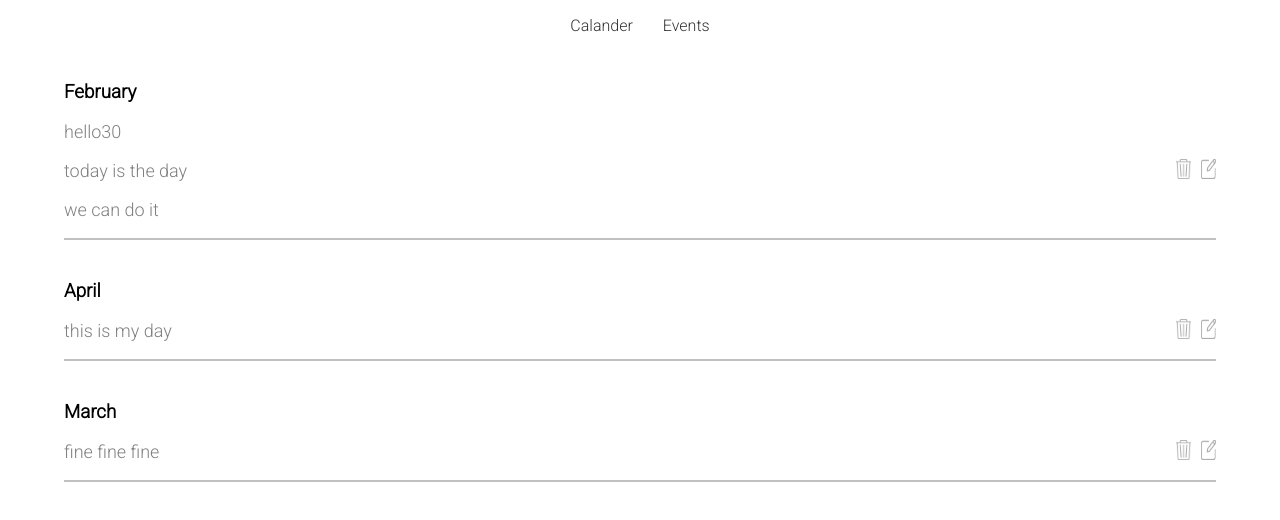
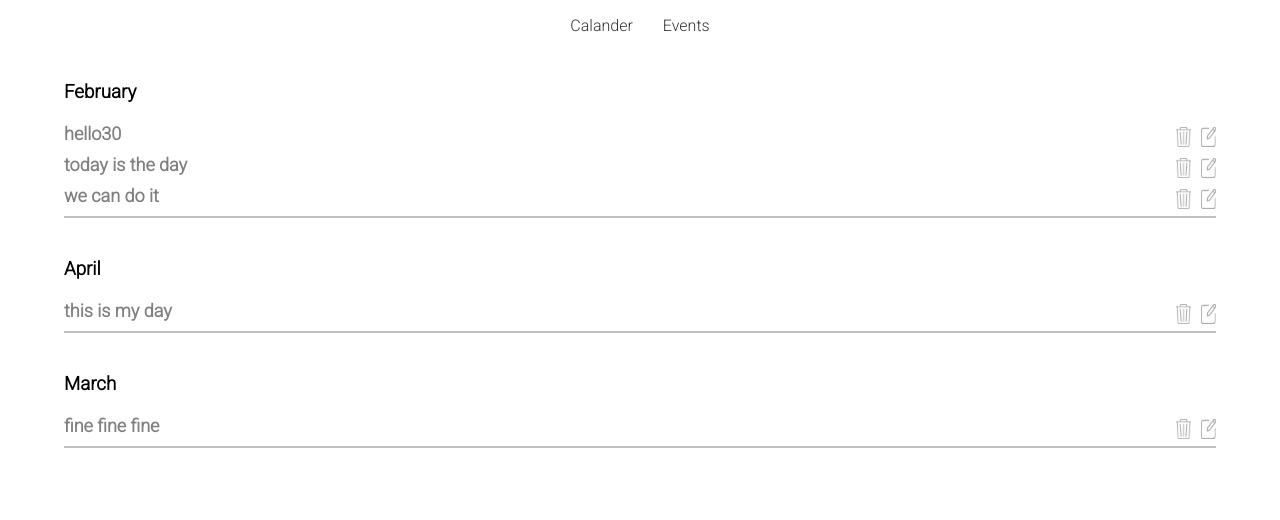
Before and after one commit to benjamin-karami/calander, a React (Create React App) app: page /events in a window 1280 px wide. Shown: the top 520 px of the page. Built offline with nearby package versions, Linux system fonts and the light colour scheme.

Commit message:
events container delete

```diff
--- a/src/containers/events/Events.jsx
+++ b/src/containers/events/Events.jsx
@@ -41,22 +41,23 @@ const Events = () => {
   );
 
   const items = Object.keys(grouped_items).map(function (k) {
-    const titles = grouped_items[k].map((i) => {
-      return <p key={i.id}>{i.title}</p>;
+    const items = grouped_items[k].map((i) => {
+      return i;
     });
     const obj = {
       name: k,
-      title: titles,
+      title: items,
     };
     return obj;
   });
 
   const handleEventEdit = (id) => {
+    console.log(id);
     setEditEvent(events.filter((e) => e.id === id));
-    dispatch(editEventModal(true));
+    // dispatch(editEventModal(true));
     dispatch(modalOpen(true));
-    dispatch(withEventModal(false));
-    dispatch(eventDetailModal(false));
+    // dispatch(withEventModal(false));
+    // dispatch(eventDetailModal(false));
   };
 
   const handleEventDetail = (id) => {
@@ -79,23 +80,27 @@ const Events = () => {
         return (
           <EventsContainer key={i}>
             <EventMonth>{item.name}</EventMonth>
-            <Event>
-              <EventTitle onClick={(e) => handleEventDetail(item.id)}>
-                {item.title}
+            {item.title.map((e) => {
+              return (
+                <Event key={e.id}>
+                  <EventTitle onClick={(event) => handleEventDetail(e.id)}>
+                    {e.title}
                   </EventTitle>
                   <EventIcons>
                     <EventIcon
-                  onClick={(e) => handleDeleteEvent(item.id)}
+                      onClick={(event) => handleDeleteEvent(e.id)}
                       src={deleteIcon}
                       alt="deleteIcon"
                     />
                     <EventIcon
-                  onClick={(e) => handleEventEdit(item.id)}
+                      onClick={(event) => handleEventEdit(e.id)}
                       src={editIcon}
                       alt="editIcon"
                     />
                   </EventIcons>
                 </Event>
+              );
+            })}
           </EventsContainer>
         );
       })}
--- a/src/containers/events/Events.styles.jsx
+++ b/src/containers/events/Events.styles.jsx
@@ -5,19 +5,20 @@ export const Main = styled.div`
   width: 100%;
 `;
 
-export const EventTitle = styled.div`
+export const EventTitle = styled.h6`
   font-size: 18px;
   color: #808080;
+  margin: 0 0 10px;
 `;
 
 export const EventsContainer = styled.div`
   margin: 0 0 40px;
   width: 100%;
-  border-bottom: 2px solid #c0c0c0
+  border-bottom: 2px solid #c0c0c0;
 `;
 
 export const EventMonth = styled.h3`
-  margin: 0;
+  margin: 0 0 20px;
 `;
 
 export const Event = styled.div`
```
Lines whose indentation alone changed are shown as unchanged.
